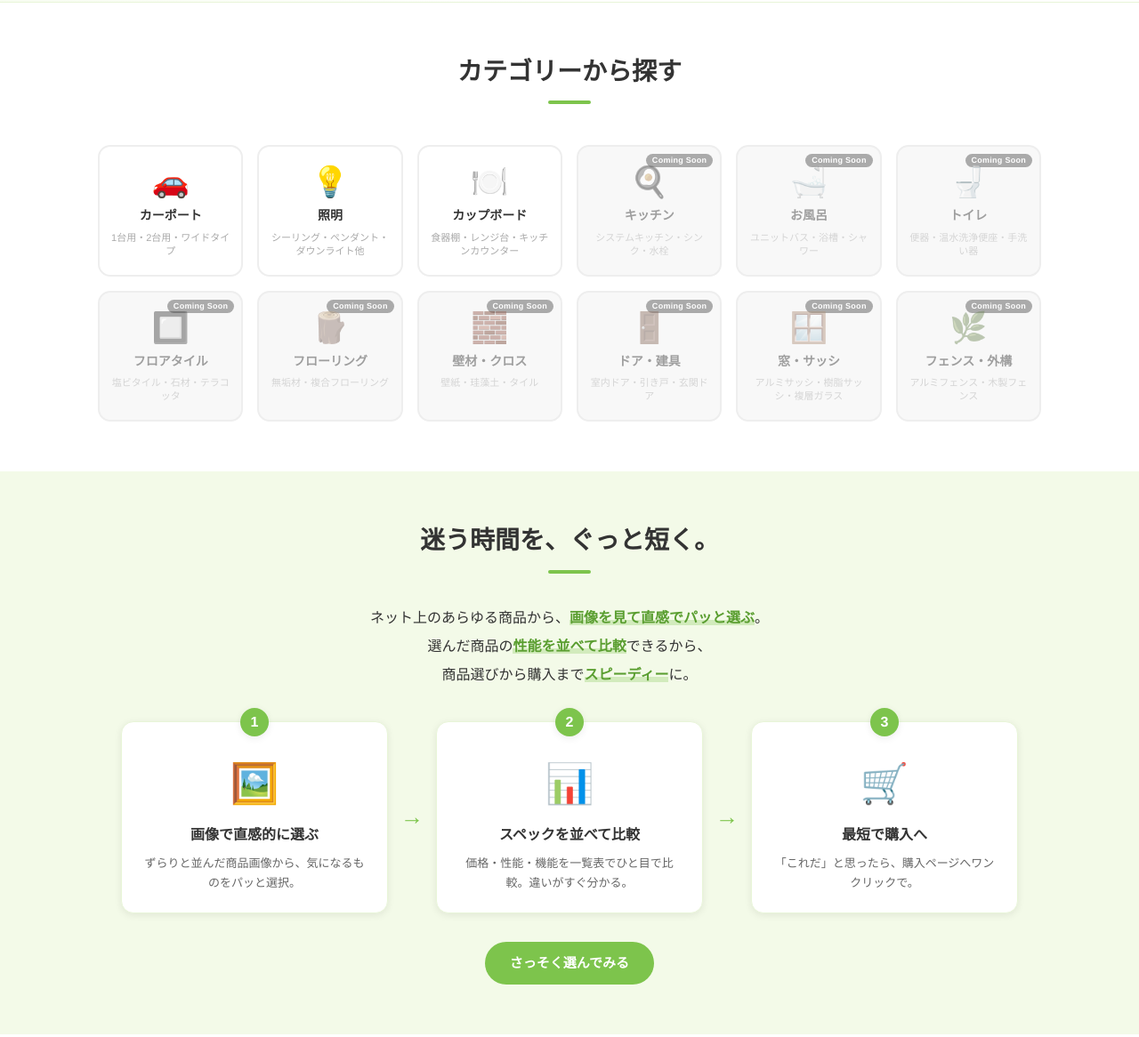
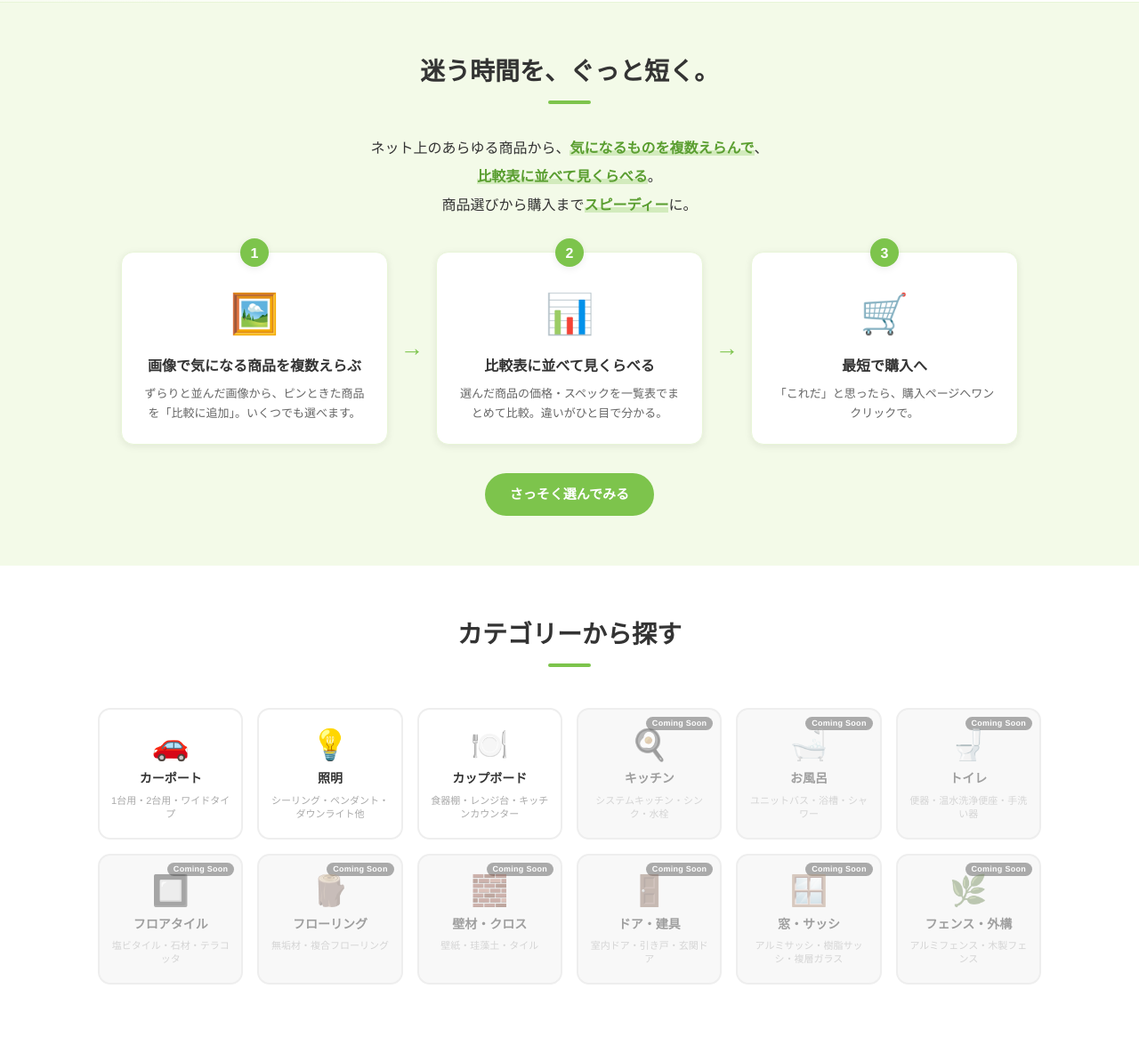
Before and after one commit to Sakko1/niwashiba, a plain HTML site: page index.html in a window 1280 px wide. Shown: the part 435-1601 px from the top of the page at 89% size. Drawn offline with Linux system fonts and the light colour scheme.

Commit message:
ホーム：3ステップをヒーロー直後(上部)へ移動＋複数選択→比較表が伝わる表現に
- 「選び方3ステップ」セクションをカテゴリーの後→ヒーロー直後に移動
- マスコット(ニワ/シバ)はヒーロー内のまま上部に残す
- ステップ1「画像で気になる商品を複数えらぶ」（比較に追加）
- ステップ2「比較表に並べて見くらべる」に文言更新

Co-Authored-By: Claude Opus 4.8 <noreply@anthropic.com>

```diff
--- a/index.html
+++ b/index.html
@@ -139,6 +139,45 @@
     </div>
   </section>
 
+  <!-- 価値訴求：選び方3ステップ（複数選んで比較表へ） -->
+  <section class="howto section section--green">
+    <div class="container">
+      <h2 class="section-title">迷う時間を、ぐっと短く。</h2>
+      <p class="howto-lead">
+        ネット上のあらゆる商品から、<strong>気になるものを複数えらんで</strong>、<br>
+        <strong>比較表に並べて見くらべる</strong>。<br>
+        商品選びから購入まで<strong>スピーディー</strong>に。
+      </p>
+
+      <div class="howto-steps">
+        <div class="howto-step">
+          <span class="howto-num">1</span>
+          <div class="howto-icon">🖼️</div>
+          <h3>画像で気になる商品を複数えらぶ</h3>
+          <p>ずらりと並んだ画像から、ピンときた商品を「比較に追加」。いくつでも選べます。</p>
+        </div>
+        <div class="howto-arrow">→</div>
+        <div class="howto-step">
+          <span class="howto-num">2</span>
+          <div class="howto-icon">📊</div>
+          <h3>比較表に並べて見くらべる</h3>
+          <p>選んだ商品の価格・スペックを一覧表でまとめて比較。違いがひと目で分かる。</p>
+        </div>
+        <div class="howto-arrow">→</div>
+        <div class="howto-step">
+          <span class="howto-num">3</span>
+          <div class="howto-icon">🛒</div>
+          <h3>最短で購入へ</h3>
+          <p>「これだ」と思ったら、購入ページへワンクリックで。</p>
+        </div>
+      </div>
+
+      <div class="howto-cta">
+        <a href="#categories" class="btn btn-primary">さっそく選んでみる</a>
+      </div>
+    </div>
+  </section>
+
   <!-- カテゴリーセクション -->
   <section class="categories section" id="categories">
     <div class="container">
@@ -232,45 +271,6 @@
     </div>
   </section>
 
-  <!-- 価値訴求：選び方3ステップ -->
-  <section class="howto section section--green">
-    <div class="container">
-      <h2 class="section-title">迷う時間を、ぐっと短く。</h2>
-      <p class="howto-lead">
-        ネット上のあらゆる商品から、<strong>画像を見て直感でパッと選ぶ</strong>。<br>
-        選んだ商品の<strong>性能を並べて比較</strong>できるから、<br>
-        商品選びから購入まで<strong>スピーディー</strong>に。
-      </p>
-
-      <div class="howto-steps">
-        <div class="howto-step">
-          <span class="howto-num">1</span>
-          <div class="howto-icon">🖼️</div>
-          <h3>画像で直感的に選ぶ</h3>
-          <p>ずらりと並んだ商品画像から、気になるものをパッと選択。</p>
-        </div>
-        <div class="howto-arrow">→</div>
-        <div class="howto-step">
-          <span class="howto-num">2</span>
-          <div class="howto-icon">📊</div>
-          <h3>スペックを並べて比較</h3>
-          <p>価格・性能・機能を一覧表でひと目で比較。違いがすぐ分かる。</p>
-        </div>
-        <div class="howto-arrow">→</div>
-        <div class="howto-step">
-          <span class="howto-num">3</span>
-          <div class="howto-icon">🛒</div>
-          <h3>最短で購入へ</h3>
-          <p>「これだ」と思ったら、購入ページへワンクリックで。</p>
-        </div>
-      </div>
-
-      <div class="howto-cta">
-        <a href="#categories" class="btn btn-primary">さっそく選んでみる</a>
-      </div>
-    </div>
-  </section>
-
   <!-- 選び方ガイド -->
   <section class="section">
     <div class="container">
```
